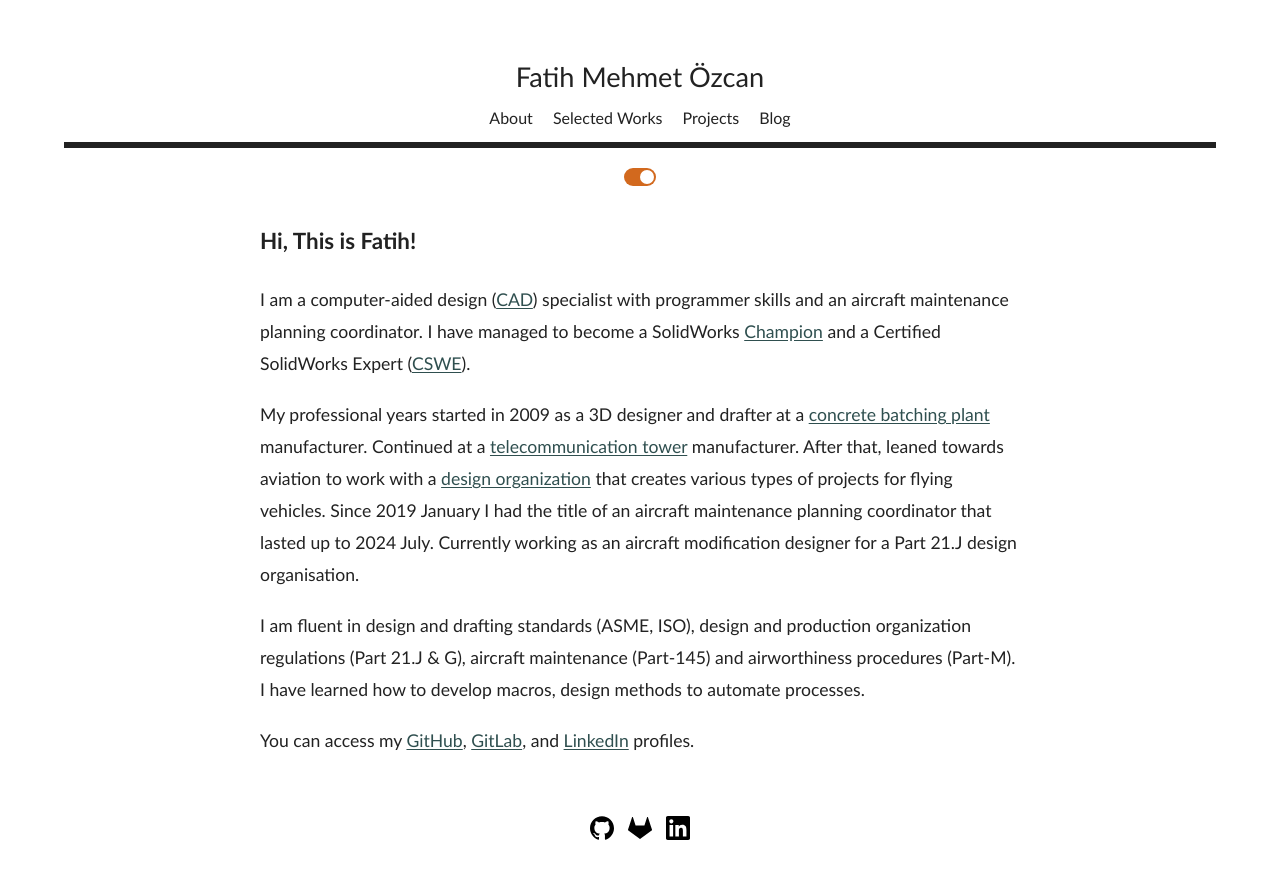
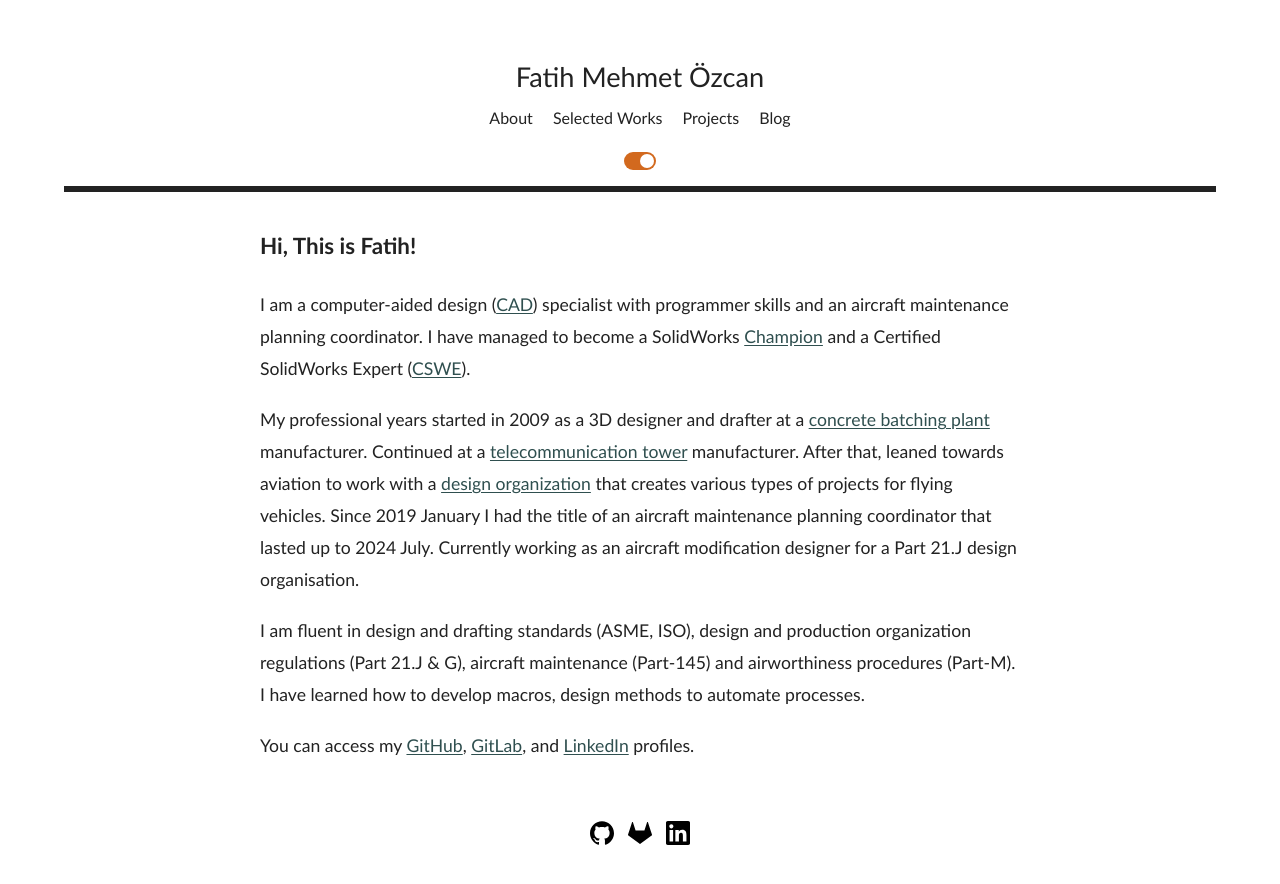
Before and after one commit to fatihmeh/fatihmeh.github.io, a Jekyll site: the page built from index.html, in a window 1280 px wide. Shown: the top 884 px of the page. Built offline with Jekyll 4.4.1, drawn with Linux system fonts in a browser that asks for light colours.

Commit message:
Update slider location, hide scrollbar

```diff
--- a/css/main.css
+++ b/css/main.css
@@ -23,6 +23,16 @@ html, body {
   padding: 0;
   width: 100%;
   height: 100%
+
+  -ms-overflow-style: none;
+  scrollbar-width: none;
+}
+
+html:-webkit-scrollbar {
+    display: none;
+}
+body:-webkit-scrollbar {
+    display: none;
 }
 
 /* main */
@@ -30,7 +40,6 @@ body {
   font-family: "Trebuchet MS", Verdana, sans-serif;
   color: var(--color-primary);
   background: var(--color-background);
-  /* overflow: hidden; */
 }
 
 .theme-dark {
@@ -104,7 +113,12 @@ p a {
 
 #navdiv {
   width:90%;  margin:auto;
-  padding-top:0px; padding-bottom: 15px; border-bottom: 6px solid var(--color-primary);
+  padding-top:0px; padding-bottom: 15px;
+}
+#switchdiv {
+  width:90%;  margin:auto;
+  margin-top:10px; padding-bottom: 15px;
+  border-bottom: 6px solid var(--color-primary);
 }
 
 
@@ -149,7 +163,12 @@ p a {
 .blog-excerpt {
   color: var(--color-excerpt); margin-top:8px; font-size:1rem;
 }
-.category {color: var(--color-category); margin-top:8px; font-size:0.7rem;}
+.category {
+  color: var(--color-category);
+  margin-top:8px;
+  font-size:0.7rem;
+  font-style: italic;
+}
 
 .info-text{
   color: var(--color-blog);
@@ -234,7 +253,7 @@ a:hover, .blog-title:hover{
   display: inline-block;
   width: 32px;
   height: 18px;
-  margin-top: 20px;
+  margin-right:8px; margin-left:8px;
 }
 .switch input {
   opacity: 0;
```
